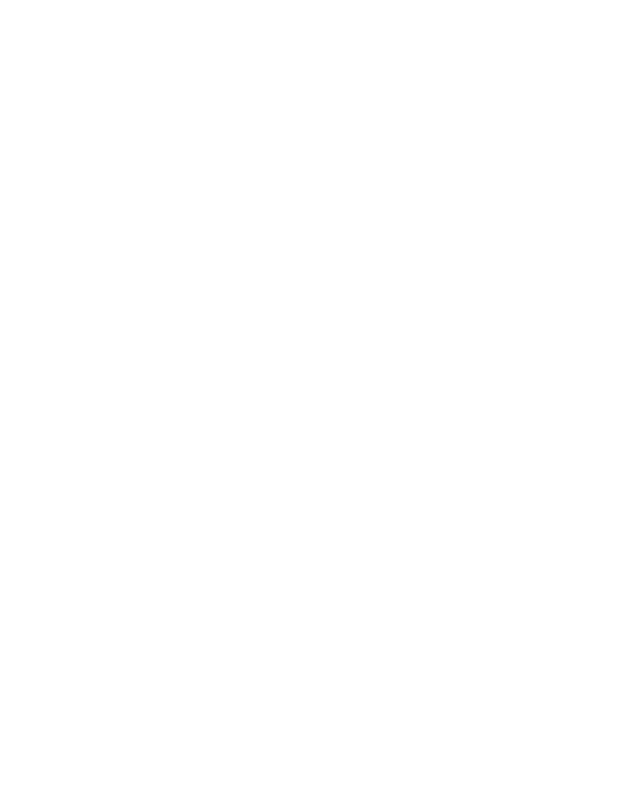
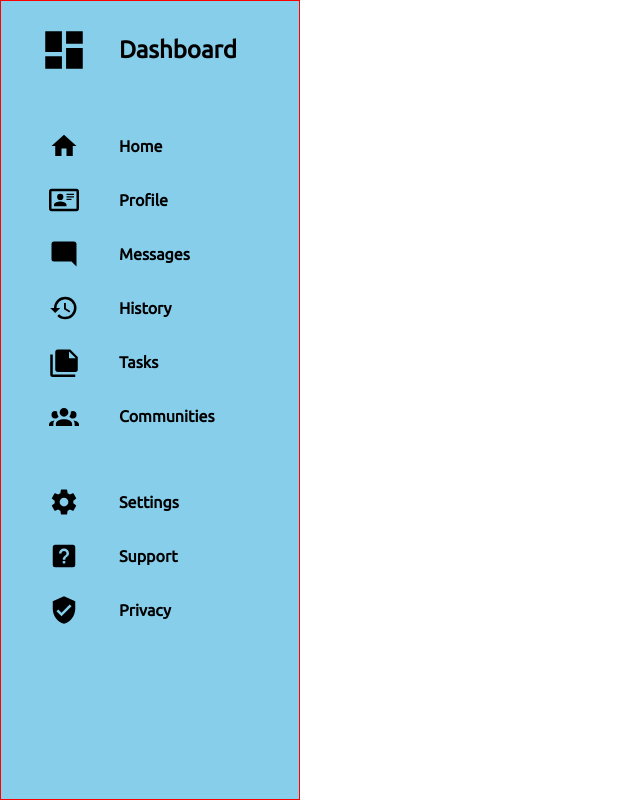
Before and after one commit to Aswin-04/Admin-Dashboard, a plain HTML site: page index.html in a window 1280 px wide. Shown: the whole page, without its empty margins (0-640 px from the left). Drawn offline with Linux system fonts and the light colour scheme.

Commit message:
Add Navbar

```diff
--- a/assets/styles.css
+++ b/assets/styles.css
@@ -9,3 +9,53 @@
     box-sizing: border-box;
     font-family: 'Ubuntu', sans-serif;
 }
+
+img {
+    width: 30px;
+    height: 30px;
+}
+
+.db-item-1 img{
+    width: 50px;
+    height: 50px;
+}
+
+.dash-board {
+    width: 300px;
+    height: 100vh;
+
+    border: 1px solid red;
+    padding: 24px;
+    background-color: skyblue;
+
+    display: flex;
+    flex-direction: column;
+    gap: 56px;
+
+    font-size: 16px;
+    font-weight: bold;
+
+}
+.db-item-1 p {
+    font-size: 24px;
+}
+
+.db-item-2,
+.db-item-3{
+    display: grid;
+    align-content: start;
+    gap: 24px;
+}
+
+.db-item-1,
+.item {
+    display: grid;
+    grid-template-columns: 1fr 2fr;
+    align-items: center;
+    gap: 16px;
+}
+
+.db-item-1 img,
+.item img {
+    justify-self: center;
+}
--- a/index.html
+++ b/index.html
@@ -7,6 +7,62 @@
     <link rel="stylesheet" href="assets/styles.css">
 </head>
 <body>
+    <div class="container">
+        <div class="dash-board">
+            <div class="db-item-1">
+                <img src="assets/icons/dashboard-icons/view-dashboard.svg" alt="">
+                <p>Dashboard</p>
+            </div>
+            <div class="db-item-2">
+                <div class="item">
+                    <img src="assets/icons/dashboard-icons/home.svg" alt="">
+                    <p>Home</p>
 
+                </div>
+                <div class="item">
+                    <img src="assets/icons/dashboard-icons/card-account-details-outline.svg" alt="">
+                    <p>Profile</p>
+
+                </div>
+                <div class="item">
+                    <img src="assets/icons/dashboard-icons/message-reply.svg" alt="">
+                    <p>Messages</p>
+
+                </div>
+                <div class="item">
+                    <img src="assets/icons/dashboard-icons/history.svg" alt="">
+                    <p>History</p>
+
+                </div>
+                <div class="item">
+                    <img src="assets/icons/dashboard-icons/note-multiple.svg" alt="">
+                    <p>Tasks</p>
+
+                </div>
+                <div class="item">
+                    <img src="assets/icons/dashboard-icons/account-group.svg" alt="">
+                    <p>Communities</p>
+                </div>
+            </div>
+            <div class="db-item-3">
+                <div class="item">
+                    <img src="assets/icons/dashboard-icons/cog.svg" alt="">
+                    <p>Settings</p>
+
+                </div>
+                <div class="item">
+                    <img src="assets/icons/dashboard-icons/help-box.svg" alt="">
+                    <p>Support</p>
+
+                </div>
+                <div class="item">
+                    <img src="assets/icons/dashboard-icons/shield-check.svg" alt="">
+                    <p>Privacy</p>
+                </div>
+            </div>
+        </div>
+        <div class="header"></div>
+        <div class="content"></div>
+    </div>
 </body>
 </html>
```
